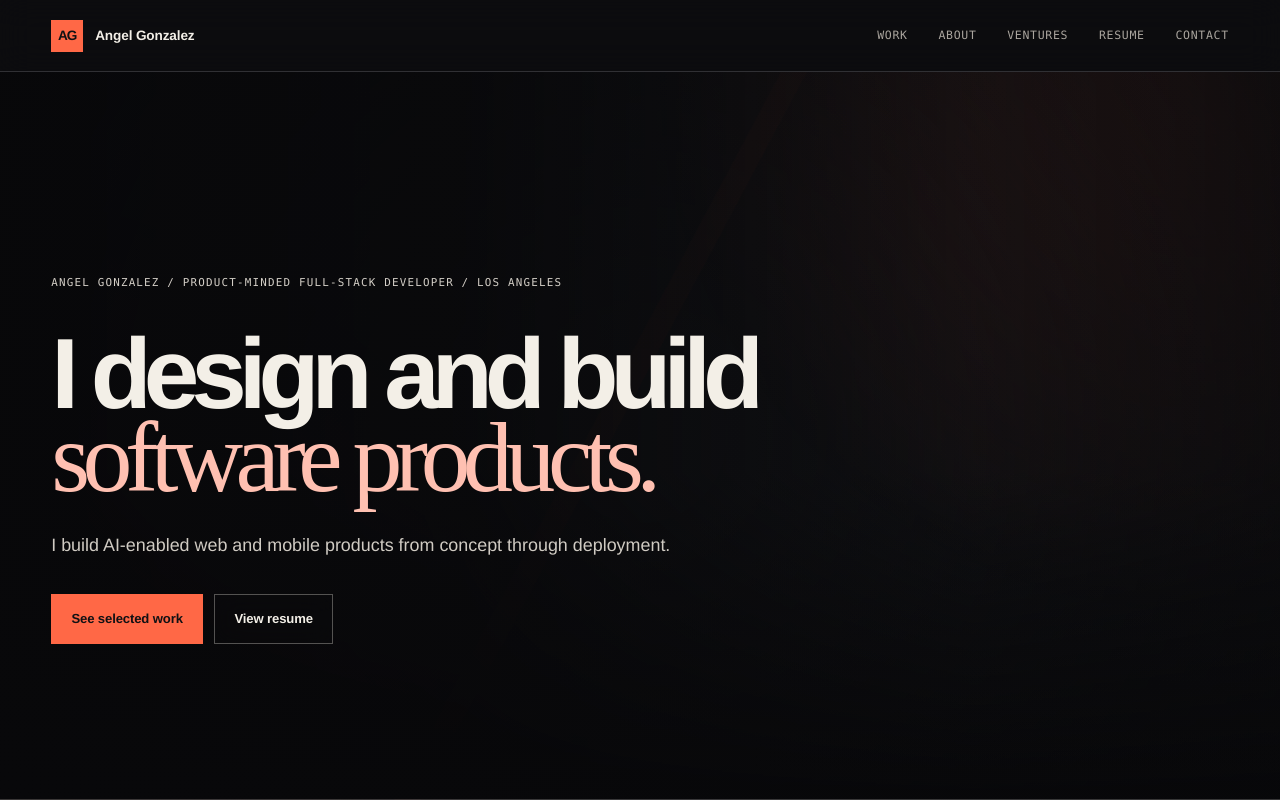
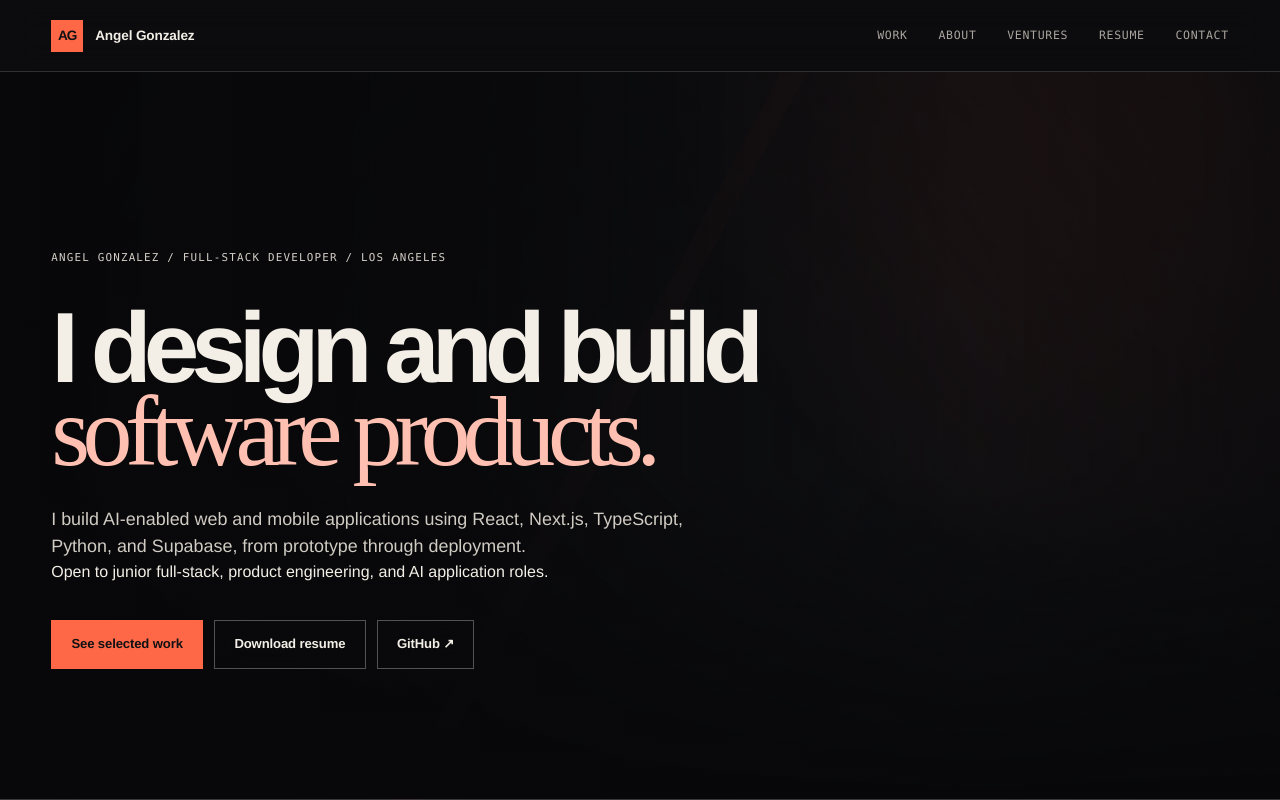
Before and after one commit to hellsangel05/portfolio-site, a Next.js app: page / in a window 1280 px wide. Shown: the top 800 px of the page. Built offline with nearby package versions, Linux system fonts and the light colour scheme.

Commit message:
Refresh portfolio for junior developer applications

```diff
--- a/app/page.tsx
+++ b/app/page.tsx
@@ -12,17 +12,19 @@ export default function Home() {
         <section className="home-hero scroll-scene-section" data-scene="hero" aria-labelledby="hero-title">
           <div className="home-hero-scrim" />
           <div className="home-hero-content">
-            <p className="eyebrow home-hero-kicker">Angel Gonzalez / Product-Minded Full-Stack Developer / Los Angeles</p>
+            <p className="eyebrow home-hero-kicker">Angel Gonzalez / Full-Stack Developer / Los Angeles</p>
             <h1 id="hero-title">
               <span>{"I design and build "}</span>
               <span className="hero-accent">software products.</span>
             </h1>
             <p className="home-hero-dek">
-              I build AI-enabled web and mobile products from concept through deployment.
+              I build AI-enabled web and mobile applications using React, Next.js, TypeScript, Python, and Supabase, from prototype through deployment.
             </p>
+            <p className="home-hero-availability">Open to junior full-stack, product engineering, and AI application roles.</p>
             <div className="home-hero-actions" aria-label="Primary actions">
               <Link href="#work" className="button button-primary">See selected work</Link>
-              <Link href="/resume" className="button button-ghost">View resume</Link>
+              <a href="/angel-gonzalez-resume.pdf" className="button button-ghost" download>Download resume</a>
+              <a href="https://github.com/hellsangel05" target="_blank" rel="noreferrer" className="button button-ghost">GitHub ↗</a>
             </div>
           </div>
         </section>
@@ -69,7 +71,7 @@ export default function Home() {
             <div className="section-label">More products</div>
             <div>
               <h2 id="more-work-title">More product work.</h2>
-              <p>Additional shipped product systems, each with its own case study.</p>
+              <p>Additional product builds, each with a case study explaining the problem, implementation, and current status.</p>
             </div>
           </div>
           <div className="home-more-list">
```
